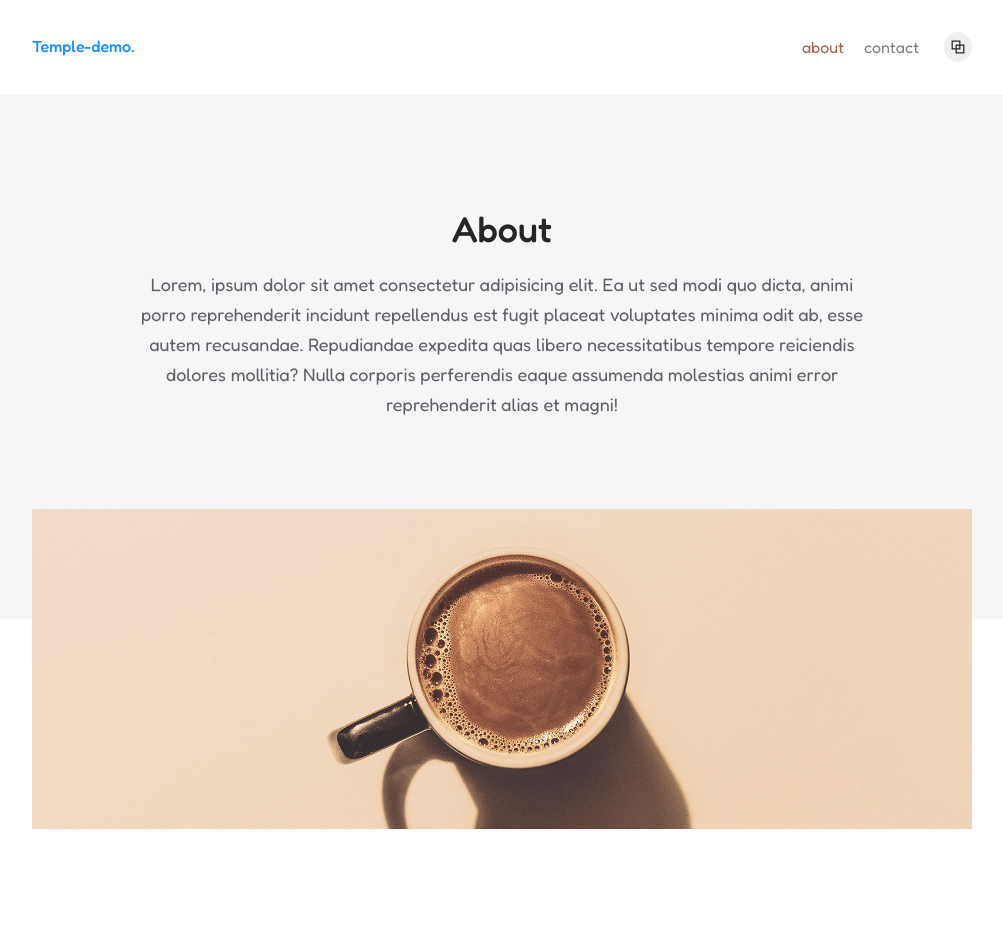
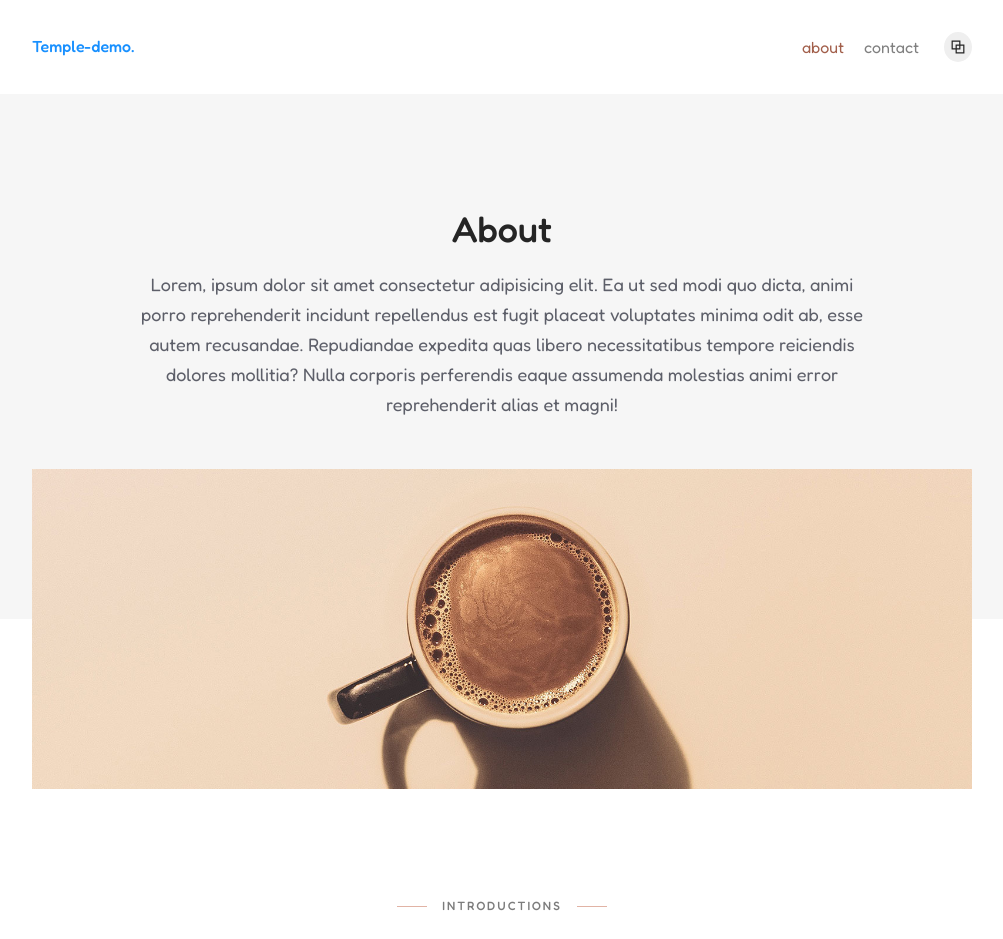
Before and after one commit to alohadancemeow/next-temple-demo, a Next.js app: page /about in a window 1280 px wide. Shown: the top 939 px of the page, without its empty margins (138-1141 px from the left). Built offline with nearby package versions, Linux system fonts and the light colour scheme.

Commit message:
about page

```diff
--- a/components/About/index.jsx
+++ b/components/About/index.jsx
@@ -31,7 +31,7 @@ const AboutPage = () => {
                         </HeadLineWrapper>
                     </Content>
                 </ContentWrapper>
-            </Container>
+
 
                 <MainWrapper>
                     <MainContent>
@@ -54,6 +54,8 @@ const AboutPage = () => {
 
                     </MainContent>
                 </MainWrapper>
+
+            </Container>
         </>
     )
 }
--- a/components/About/styles.js
+++ b/components/About/styles.js
@@ -5,8 +5,12 @@ export const Container = styled.div`
     position: relative;
     display: block;
     overflow: hidden;
-    padding-right: 30px;
-    padding-left: 30px;
+    padding: 0 30px;
+    width: 100%;
+
+    @media (max-width: ${({ theme }) => theme.breakpoints.mobile}) {
+        padding: 0px;
+    }
 `
 
 export const Content = styled.div`
@@ -20,23 +24,38 @@ export const Content = styled.div`
     margin: 0 auto;
     padding: 100px 0;
     background-color: #f6f6f6;
+
+    @media (max-width: ${({ theme }) => theme.breakpoints.tablet}) {
+        min-width: 100%;
+        padding: 70px 0;
+    }
+
+    @media (max-width: ${({ theme }) => theme.breakpoints.mobile}) {
+        padding-top: 30px;
+    }
 `
 
 export const ContentWrapper = styled.div`
     position: relative;
     display: block;
     /* width: 940px; */
-    margin-right: auto;
-    margin-left: auto;
+    width: 100%;
+    margin: 0 auto;
 `
 
 export const HeadLineWrapper = styled.div`
     width: 60%;
-    margin-top: 0px;
-    margin-bottom: 100px;
     display: block;
     margin: 0 auto 100px;
     text-align: center;
+
+    @media (max-width: ${({ theme }) => theme.breakpoints.tablet}) {
+        width: 80%;
+    }
+
+    @media (max-width: ${({ theme }) => theme.breakpoints.mobile}) {
+        width: 90%;
+    }
 `
 
 export const HeadLine = styled.h1`
@@ -45,21 +64,32 @@ export const HeadLine = styled.h1`
     font-size: 36px;
     line-height: 50px;
     font-weight: 500;
+
+    @media (max-width: ${({ theme }) => theme.breakpoints.mobile}) {
+        font-size: 24px;
+        line-height: 20px;
+    }
 `
 
 export const Paragraph = styled.p`
     color: rgba(29, 31, 46, 0.7);
     font-size: 18px;
     line-height: 30px;
+
+    @media (max-width: ${({ theme }) => theme.breakpoints.mobile}) {
+        font-size: 16px;
+        line-height: 23px;
+    }
 `
 
 export const MainWrapper = styled.div`
-    top: -110px;
+    top: -150px;
     margin-bottom: -110px;
-
+    width: 100%;
     position: relative;
     display: block;
     overflow: hidden;
+    /* text-align: center; */
 `
 
 export const MainContent = styled.div`
@@ -67,31 +97,49 @@ export const MainContent = styled.div`
     z-index: 1;
     display: block;
     width: 940px;
-    margin-right: auto;
-    margin-left: auto;
+    /* max-width: 1440px;
+    min-width: 940px; */
+    /* width: 80%; */
+    margin: 0 auto;
+    text-align: center;
+
+    @media (max-width: ${({ theme }) => theme.breakpoints.tablet}) {
+        width: 90%;
+    }
 `
 
 export const MainImage = styled(Image)`
     display: block;
-
-    margin-right: auto;
-    margin-bottom: 100px;
-    margin-left: auto;
+    margin: 0 auto 100px;
+    width: 100%;
 
     &.ant-image-img {
         width: 940px;
         height: 320px;
         object-fit: cover;
+
+        @media (max-width: ${({ theme }) => theme.breakpoints.tablet}) {
+            width: 660px;
+            margin-bottom: 50px;
+        }
+
+        @media (max-width: ${({ theme }) => theme.breakpoints.mobile}) {
+            width: 100%;
+            height: 100%;
+        }
     }
 `
 
 export const MainText = styled.div`
     display: block;
     width: 70%;
-    margin-right: auto;
-    margin-bottom: 100px;
-    margin-left: auto;
+    margin: 0 auto 100px;
     text-align: center;
+
+    @media (max-width: ${({ theme }) => theme.breakpoints.tablet}) {
+        width: 100%;
+        margin-bottom: 50px;
+    }
 `
 
 export const Header = styled.h2`
@@ -100,4 +148,15 @@ export const Header = styled.h2`
     font-size: 28px;
     line-height: 40px;
     font-weight: 400;
+
+    @media (max-width: ${({ theme }) => theme.breakpoints.tablet}) {
+        font-size: 24px;
+        line-height: 30px;
+    }
+
+
+    @media (max-width: ${({ theme }) => theme.breakpoints.mobile}) {
+        font-size: 20px;
+        line-height: 25px;
+    }
 `
```
Lines whose indentation alone changed are shown as unchanged.
